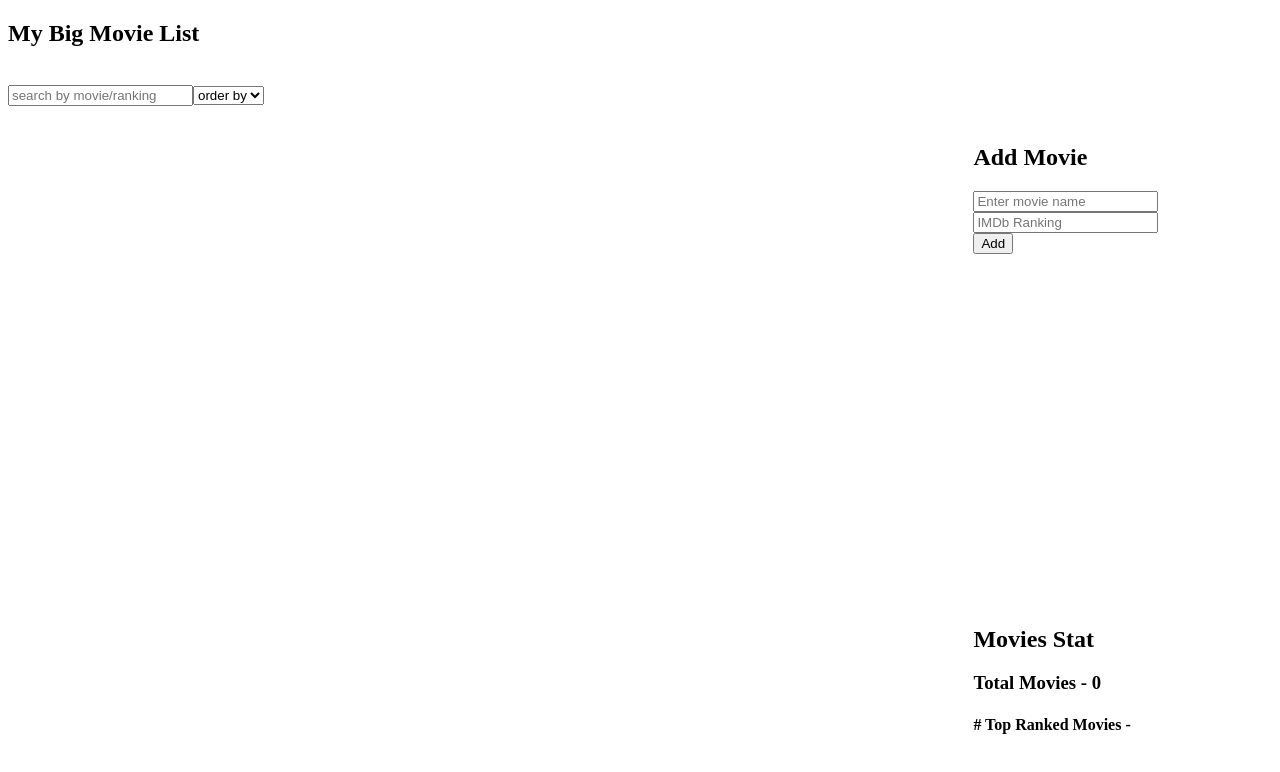
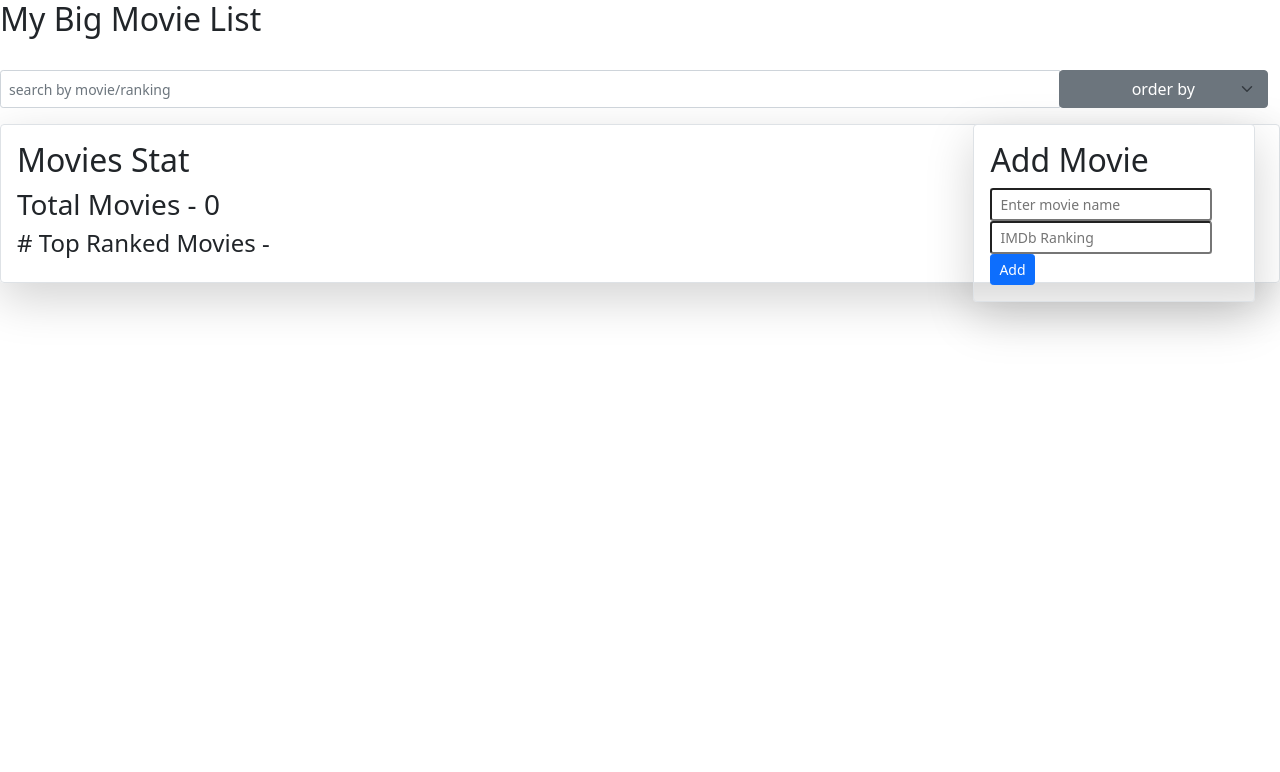
Before and after one commit to fahadbq/Movies-Application, a React (Create React App) app: page / in a window 1280 px wide. Shown: the top 772 px of the page. Built offline with nearby package versions, Linux system fonts and the light colour scheme.

Commit message:
changed search to bootstrap

```diff
--- a/src/App.js
+++ b/src/App.js
@@ -1,6 +1,7 @@
 import React from 'react'
 
 import MoviesContainer from './components/moviesComponents/MoviesContainer'
+import 'bootstrap/dist/css/bootstrap.min.css'
 
 const App = (props) =>{
 
--- a/src/components/moviesComponents/MoviesStat.js
+++ b/src/components/moviesComponents/MoviesStat.js
@@ -12,7 +12,7 @@ const MoviesStat = (props) =>{
     console.log(top3)
 
     return (
-        <div style={{width:'22%',display:'inline-block',float: 'right',position:'fixed', bottom:45, right:25}} className="border p-3 shadow-lg rounded" >
+        <div className="border p-3 shadow-lg rounded" >
             <h2> Movies Stat </h2>
 
             <h3> Total Movies - {movies.length} </h3>
--- a/src/components/moviesComponents/Search.js
+++ b/src/components/moviesComponents/Search.js
@@ -7,19 +7,24 @@ const Search = (props) =>{
     const sortData = [ 'A to Z', 'Z to A', '1-100', '100-1' ]
 
     return (
-        <div>
-            <form>
+        <div className="row col-12">
+            <form className="input-group input-group-sm mb-3" aria-label="Text input with dropdown button" >
 
                 <input type='text'
                     placeholder='search by movie/ranking'
                     value={ search }
                     onChange={ handleChange }
                     name='search'
+                    className='form-control'
                 />
 
+                <div className="row col-2">
                 <select value={orderBy}
                         onChange={ handleChange }
                         name='orderBy'
+                        className="btn btn-secondary dropdown-toggle form-select"
+                        data-bs-toggle="dropdown"
+                        aria-expanded="false"
                         >
 
                         <option value='' > order by </option>
@@ -28,6 +33,7 @@ const Search = (props) =>{
                             return <option key={i} value={ele} > {ele} </option>
                         })}
                 </select>
+                </div>
             </form> <br />
         </div>
     )
```
Also changed, not shown: 1 other file (tests, documents, lock files or other folders).
